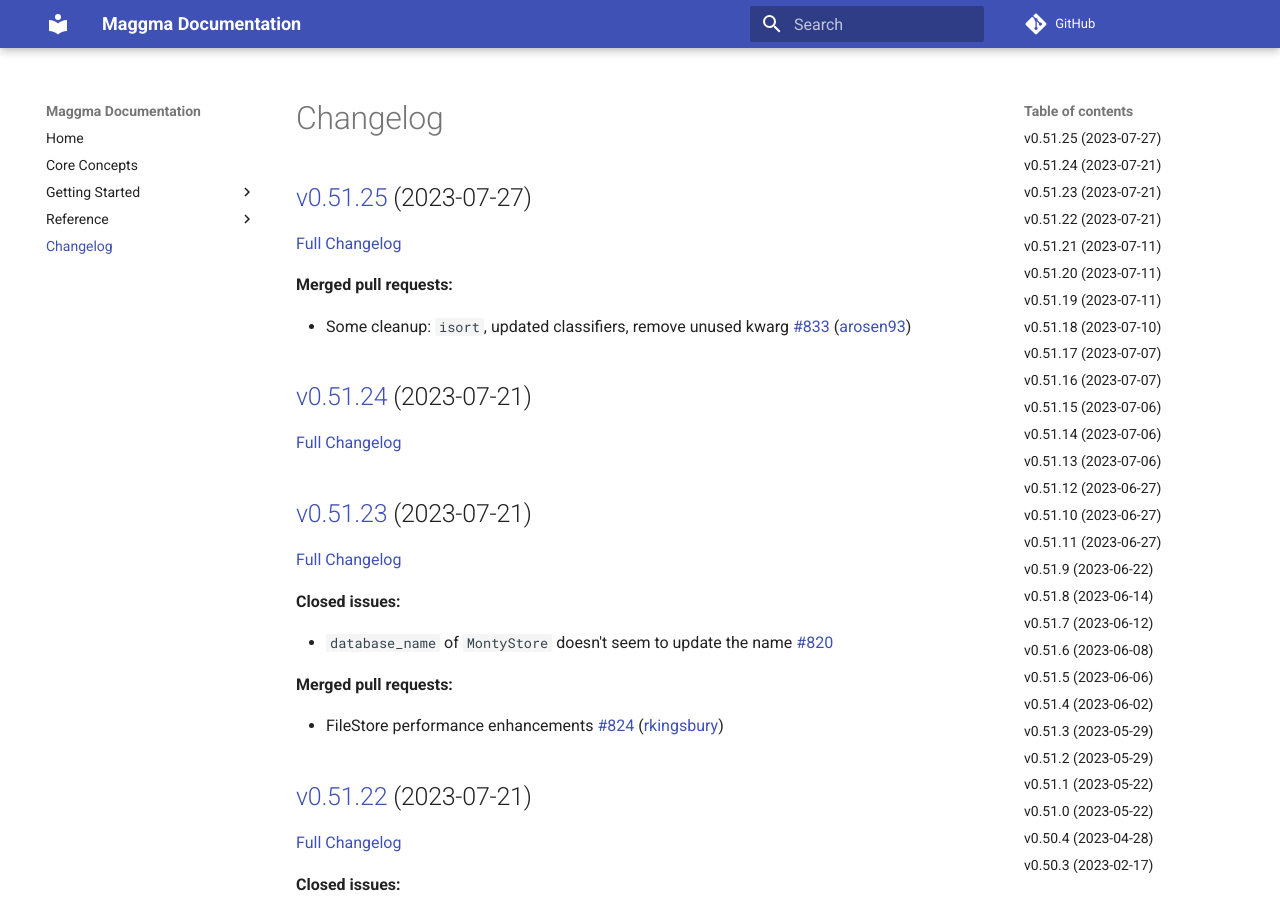
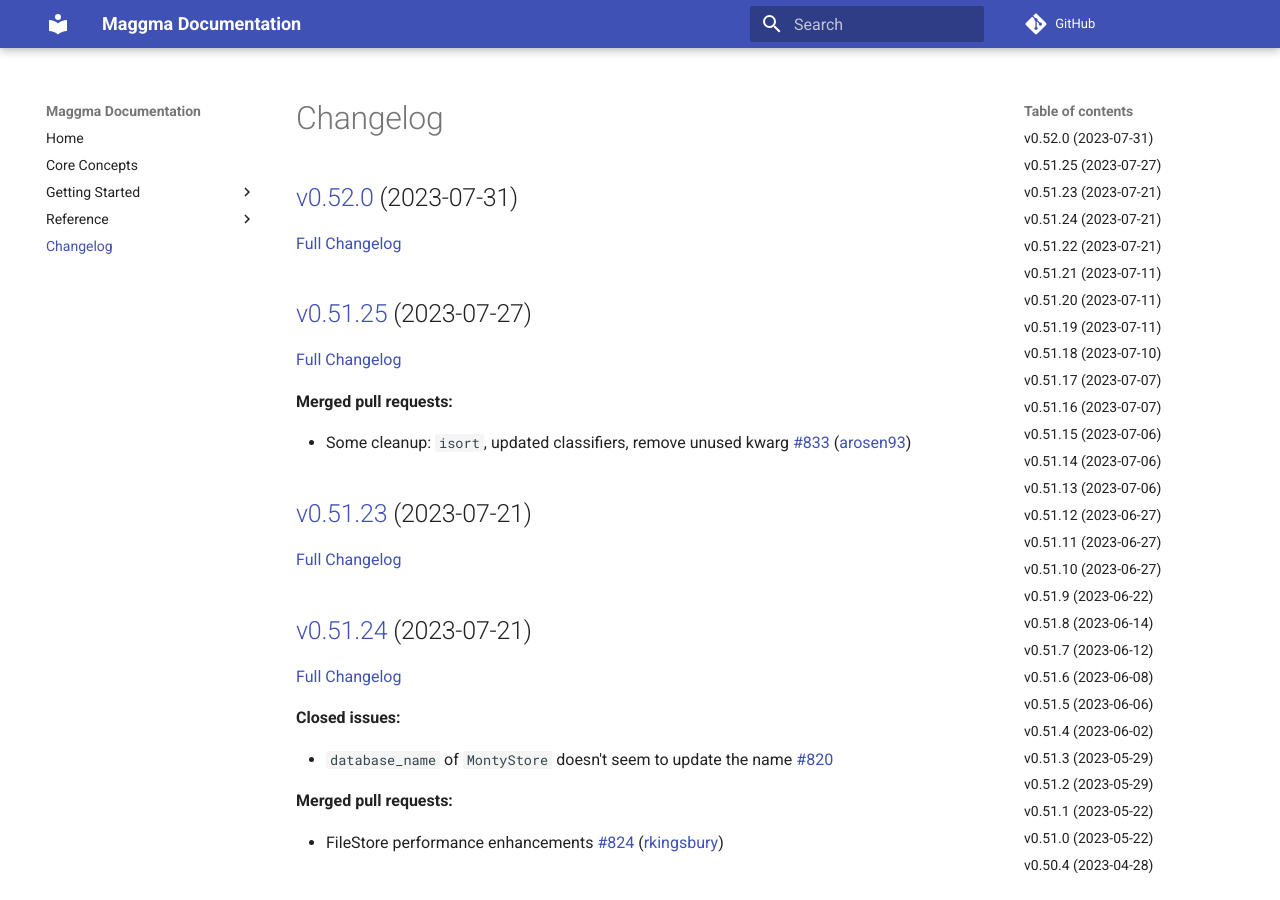
Before and after one commit to materialsproject/maggma, an MkDocs documentation site: the page built from docs/CHANGELOG.md, in a window 1280 px wide and 900 px high. Built offline with MkDocs 1.6.1 and Material for MkDocs 9.7.7, drawn with Linux system fonts in a browser that asks for light colours; comment, search, counter and statistics services are not loaded; some of the changed text lies outside the part shown.

Commit message:
Updated CHANGELOG.md

```diff
--- a/docs/CHANGELOG.md
+++ b/docs/CHANGELOG.md
@@ -1,20 +1,24 @@
 # Changelog
+
+## [v0.52.0](https://github.com/materialsproject/maggma/tree/v0.52.0) (2023-07-31)
+
+[Full Changelog](https://github.com/materialsproject/maggma/compare/v0.51.25...v0.52.0)
 
 ## [v0.51.25](https://github.com/materialsproject/maggma/tree/v0.51.25) (2023-07-27)
 
-[Full Changelog](https://github.com/materialsproject/maggma/compare/v0.51.24...v0.51.25)
+[Full Changelog](https://github.com/materialsproject/maggma/compare/v0.51.23...v0.51.25)
 
 **Merged pull requests:**
 
 - Some cleanup: `isort`, updated classifiers, remove unused kwarg [\#833](https://github.com/materialsproject/maggma/pull/833) ([arosen93](https://github.com/arosen93))
 
+## [v0.51.23](https://github.com/materialsproject/maggma/tree/v0.51.23) (2023-07-21)
+
+[Full Changelog](https://github.com/materialsproject/maggma/compare/v0.51.24...v0.51.23)
+
 ## [v0.51.24](https://github.com/materialsproject/maggma/tree/v0.51.24) (2023-07-21)
 
-[Full Changelog](https://github.com/materialsproject/maggma/compare/v0.51.23...v0.51.24)
-
-## [v0.51.23](https://github.com/materialsproject/maggma/tree/v0.51.23) (2023-07-21)
-
-[Full Changelog](https://github.com/materialsproject/maggma/compare/v0.51.22...v0.51.23)
+[Full Changelog](https://github.com/materialsproject/maggma/compare/v0.51.22...v0.51.24)
 
 **Closed issues:**
 
@@ -106,15 +110,15 @@
 
 ## [v0.51.12](https://github.com/materialsproject/maggma/tree/v0.51.12) (2023-06-27)
 
-[Full Changelog](https://github.com/materialsproject/maggma/compare/v0.51.10...v0.51.12)
+[Full Changelog](https://github.com/materialsproject/maggma/compare/v0.51.11...v0.51.12)
+
+## [v0.51.11](https://github.com/materialsproject/maggma/tree/v0.51.11) (2023-06-27)
+
+[Full Changelog](https://github.com/materialsproject/maggma/compare/v0.51.10...v0.51.11)
 
 ## [v0.51.10](https://github.com/materialsproject/maggma/tree/v0.51.10) (2023-06-27)
 
-[Full Changelog](https://github.com/materialsproject/maggma/compare/v0.51.11...v0.51.10)
-
-## [v0.51.11](https://github.com/materialsproject/maggma/tree/v0.51.11) (2023-06-27)
-
-[Full Changelog](https://github.com/materialsproject/maggma/compare/v0.51.9...v0.51.11)
+[Full Changelog](https://github.com/materialsproject/maggma/compare/v0.51.9...v0.51.10)
 
 **Merged pull requests:**
 
@@ -554,15 +558,15 @@
 
 ## [v0.44.0](https://github.com/materialsproject/maggma/tree/v0.44.0) (2022-03-07)
 
-[Full Changelog](https://github.com/materialsproject/maggma/compare/v0.42.0...v0.44.0)
+[Full Changelog](https://github.com/materialsproject/maggma/compare/v0.43.0...v0.44.0)
+
+## [v0.43.0](https://github.com/materialsproject/maggma/tree/v0.43.0) (2022-03-07)
+
+[Full Changelog](https://github.com/materialsproject/maggma/compare/v0.42.0...v0.43.0)
 
 ## [v0.42.0](https://github.com/materialsproject/maggma/tree/v0.42.0) (2022-03-07)
 
-[Full Changelog](https://github.com/materialsproject/maggma/compare/v0.43.0...v0.42.0)
-
-## [v0.43.0](https://github.com/materialsproject/maggma/tree/v0.43.0) (2022-03-07)
-
-[Full Changelog](https://github.com/materialsproject/maggma/compare/v0.41.1...v0.43.0)
+[Full Changelog](https://github.com/materialsproject/maggma/compare/v0.41.1...v0.42.0)
 
 **Merged pull requests:**
 
@@ -642,19 +646,19 @@
 
 ## [v0.36.0](https://github.com/materialsproject/maggma/tree/v0.36.0) (2021-12-06)
 
-[Full Changelog](https://github.com/materialsproject/maggma/compare/v0.34.0...v0.36.0)
+[Full Changelog](https://github.com/materialsproject/maggma/compare/v0.35.0...v0.36.0)
 
 **Merged pull requests:**
 
 - Added on-disk MongoDB compatible MontyStore [\#514](https://github.com/materialsproject/maggma/pull/514) ([utf](https://github.com/utf))
 
+## [v0.35.0](https://github.com/materialsproject/maggma/tree/v0.35.0) (2021-12-01)
+
+[Full Changelog](https://github.com/materialsproject/maggma/compare/v0.34.0...v0.35.0)
+
 ## [v0.34.0](https://github.com/materialsproject/maggma/tree/v0.34.0) (2021-12-01)
 
-[Full Changelog](https://github.com/materialsproject/maggma/compare/v0.35.0...v0.34.0)
-
-## [v0.35.0](https://github.com/materialsproject/maggma/tree/v0.35.0) (2021-12-01)
-
-[Full Changelog](https://github.com/materialsproject/maggma/compare/v0.33.2...v0.35.0)
+[Full Changelog](https://github.com/materialsproject/maggma/compare/v0.33.2...v0.34.0)
 
 **Merged pull requests:**
 
```
